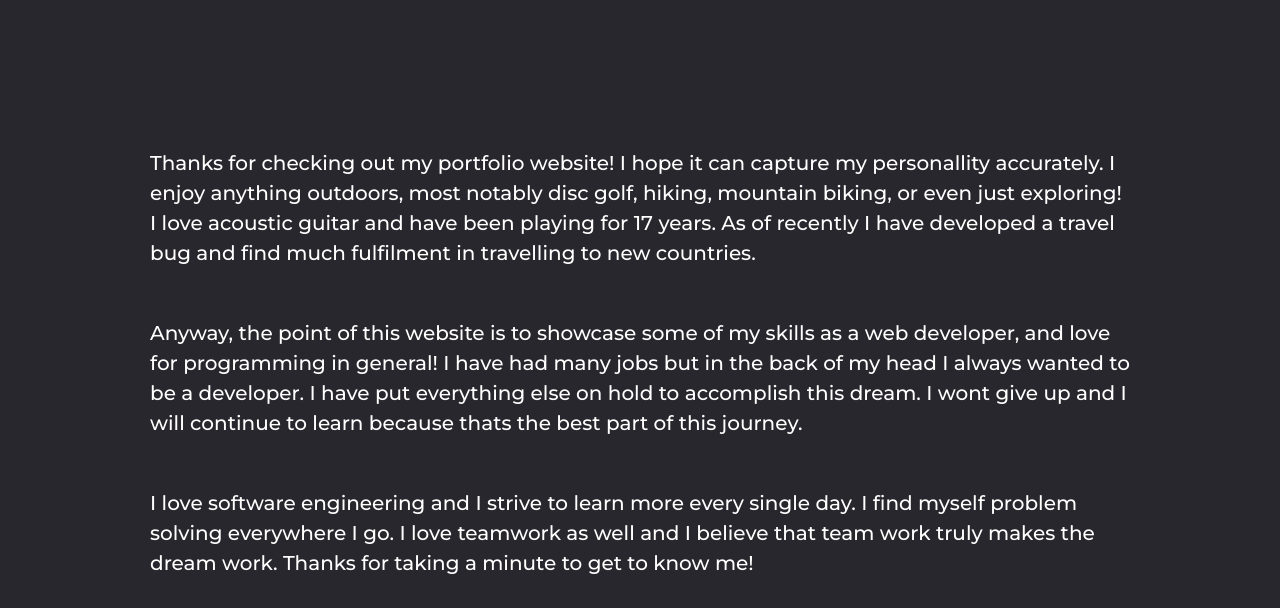
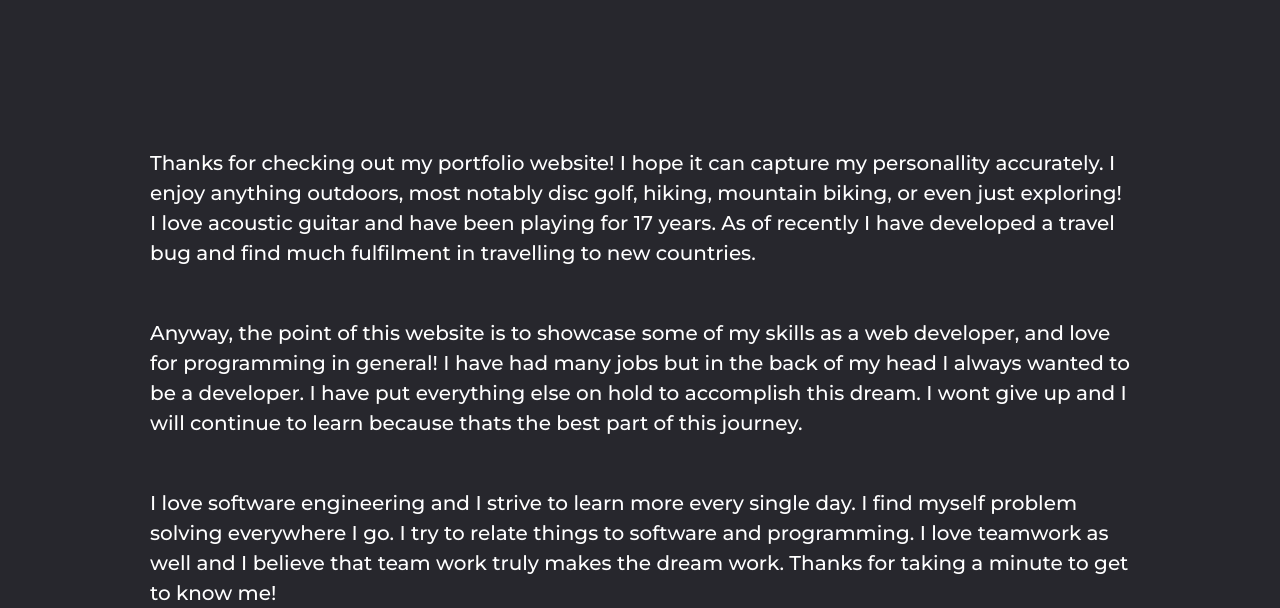
Before and after one commit to GLRose/GRportfolio, a plain HTML site: page About.html in a window 1280 px wide. Shown: the part 192-800 px from the top of the page. Drawn offline with Linux system fonts and the light colour scheme.

Commit message:
About text modified

```diff
--- a/About.html
+++ b/About.html
@@ -24,8 +24,8 @@
         to accomplish this dream. I wont give up and I will continue to learn because thats the best part of this journey.
       </p>
       <p class="essay">
-        I love software engineering and I strive to learn more every single day. I find myself problem solving everywhere I go. I love teamwork as well and I believe that team work truly makes the dream work. Thanks for taking a minute to get to know
-        me!
+        I love software engineering and I strive to learn more every single day. I find myself problem solving everywhere I go. I try to relate things to software and programming. I love teamwork as well and I believe that team work truly makes the
+        dream work. Thanks for taking a minute to get to know me!
       </p>
     </div>
     <div class="home-button-container">
```
